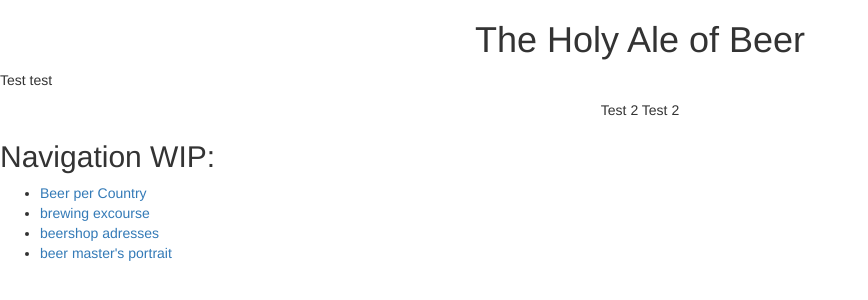
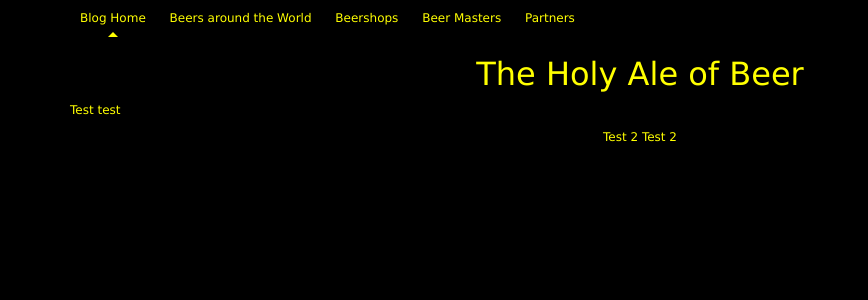
Before and after one commit to Quentinflueckiger/Holy-Ale-Of-Beer, a PHP site: the page made by theholyale mainpage.html in a window 1280 px wide. Shown: the top 300 px of the page, without its empty margins (0-868 px from the left). Run offline with PHP 8.4, Linux system fonts and the light colour scheme; some libraries are stand-ins or nearby versions.

Commit message:
Signed-off-by: unknown <CPVR@HTIBIN332-011.bfh.ch>

```diff
--- a/style.css
+++ b/style.css
@@ -19,3 +19,31 @@ font-family: 	"Verdana";
 font-size:	16px;
 text-align: left;
 }
+
+/* Nav links */
+.blog-nav-item {
+  position: relative;
+  display: inline-block;
+  padding: 10px;
+  font-weight: 500;
+  color: yellow;
+}
+.blog-nav-item:hover,
+.blog-nav-item:focus {
+  color: #fff;
+  text-decoration: none;
+}
+
+.blog-nav .active:after {
+  position: absolute;
+  bottom: 0;
+  left: 50%;
+  width: 0;
+  height: 0;
+  margin-left: -5px;
+  vertical-align: middle;
+  content: " ";
+  border-right: 5px solid transparent;
+  border-bottom: 5px solid;
+  border-left: 5px solid transparent;
+}
--- a/theholyale mainpage.html
+++ b/theholyale mainpage.html
@@ -1,19 +1,35 @@
 <html>
 <head>
-	<link rel="stylesheet" type="text/css" href="style.css">
-	<!-- Latest compiled and minified CSS -->
+
+	<!-- Bootstrap CSS -->
 	<link rel="stylesheet" href="https://maxcdn.bootstrapcdn.com/bootstrap/3.2.0/css/bootstrap.min.css">
 
-	<!-- Optional theme -->
-	<link rel="stylesheet" href="https://maxcdn.bootstrapcdn.com/bootstrap/3.2.0/css/bootstrap-theme.min.css">
+	<!-- Custom CSS -->
+	<link rel="stylesheet" type="text/css" href="style.css">
 
-	<!-- Latest compiled and minified JavaScript -->
+	<!-- Bootstrap Optional theme
+	<link rel="stylesheet" href="https://maxcdn.bootstrapcdn.com/bootstrap/3.2.0/css/bootstrap-theme.min.css"-->
+
+	<!-- Bootstrap JavaScript -->
 	<script src="https://maxcdn.bootstrapcdn.com/bootstrap/3.2.0/js/bootstrap.min.js"></script>
 
 
 	<title>The Holy Ale Of Beer</title>
 </head>
 	<body>
+	    <div class="blog-nav">
+      <div class="container">
+        <nav class="blog-nav">
+          <a class="blog-nav-item active" href="#">Blog Home</a>
+          <a class="blog-nav-item" href="#">Beers around the World</a>
+          <a class="blog-nav-item" href="#">Beershops</a>
+          <a class="blog-nav-item" href="#">Beer Masters</a>
+          <a class="blog-nav-item" href="#">Partners</a>
+        </nav>
+      </div>
+    </div>
+
+	<div class="container">
 	<h1> The Holy Ale of Beer </h1>
 
 		<div align="left" id=colortexte><p> Test test
@@ -22,16 +38,5 @@
 		</p></div>
 
 
-		<h2> Navigation WIP: </h2>
-
-			<ul>
-			<li><a href="beerpercountry.html">Beer per Country </a>
-			<li><a href="http://www.theholyale.ch/brewing-excourse">brewing excourse</a>
-			<li><a href="http://www.theholyale.ch/beershop-adresses">beershop adresses </a>
-			<li><a href="http://www.theholyale.ch/beer-masters-portrait">beer master's portrait </a>
-			</ul>
-
-
-
 	</body>
 </html>
```
Also changed, not shown: beershops.html (renamed from beershop.html).
